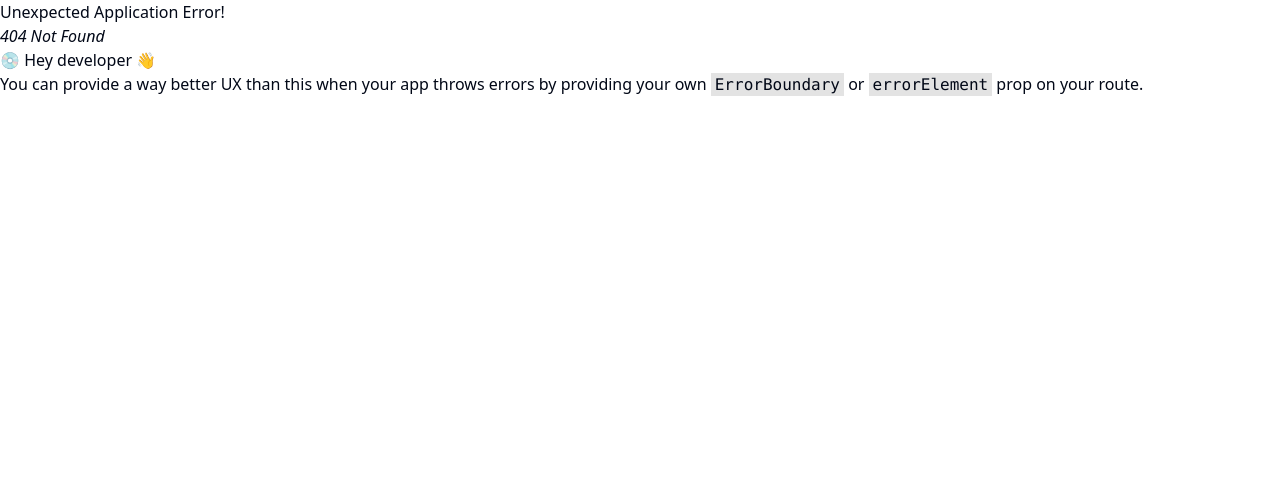
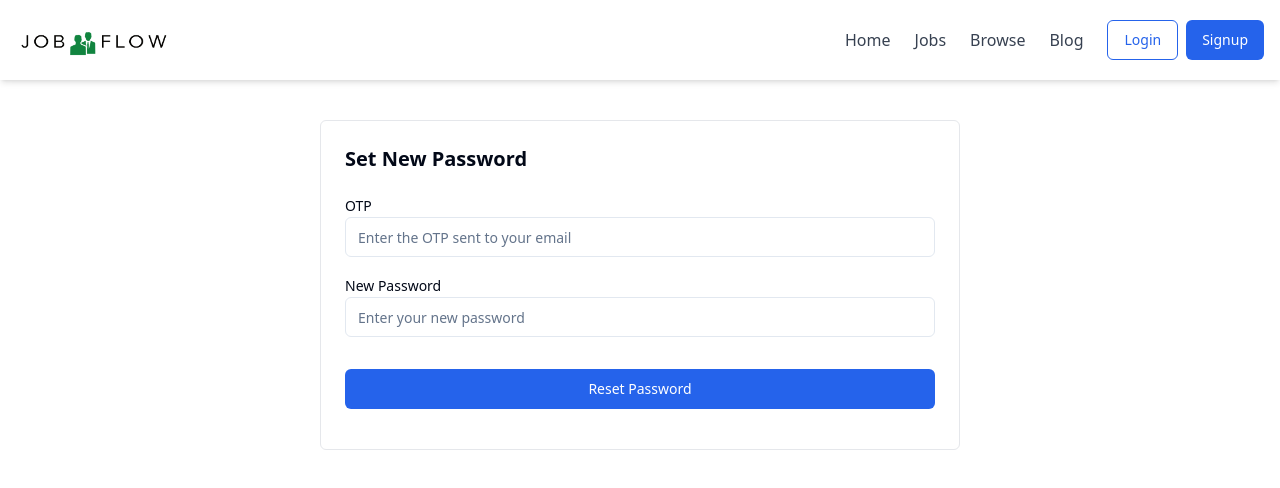
Before and after one commit to Dinanath99/jobFlow, a React (Vite) app in the folder frontend/: page /set-new-password in a window 1280 px wide. Before the commit this address had no page. Shown: the top 488 px of the page. Built offline with nearby package versions, Linux system fonts and the light colour scheme.

Commit message:
forgot password completed

```diff
--- a/frontend/src/components/auth/ForgotPassword.jsx
+++ b/frontend/src/components/auth/ForgotPassword.jsx
@@ -1,3 +1,129 @@
+// import { Button } from "@/components/ui/button";
+// import { Input } from "@/components/ui/input";
+// import { Label } from "@/components/ui/label";
+// import { USER_API_END_POINT } from "@/utils/constant";
+// import axios from "axios";
+// import { useFormik } from "formik";
+// import { useNavigate } from "react-router-dom";
+// import { toast } from "sonner";
+// import * as Yup from "yup";
+// import Navbar from "../shared/Navbar";
+
+// const ForgotPassword = () => {
+//   // const formik = useFormik({
+//   //   initialValues: {
+//   //     email: "",
+//   //   },
+//   //   validationSchema: Yup.object({
+//   //     email: Yup.string()
+//   //       .email("Invalid email address")
+//   //       .required("Email is required."),
+//   //   }),
+//   //   onSubmit: async (values) => {
+//   //     try {
+//   //       const res = await axios.post(
+//   //         `${USER_API_END_POINT}/forgot`,
+//   //         values,
+//   //         {
+//   //           headers: {
+//   //             "Content-Type": "application/json",
+//   //           },
+//   //           withCredentials: true,
+//   //         }
+//   //       );
+//   //       if (res.data.success) {
+//   //         toast.success(res.data.message);
+//   //       } else {
+//   //         toast.error("An error occurred. Please try again.");
+//   //       }
+//   //     } catch (error) {
+//   //       console.log(error);
+//   //       toast.error(
+//   //         error.response?.data?.message ||
+//   //           "Failed to send password reset email."
+//   //       );
+//   //     }
+//   //   },
+//   // });
+//   const navigate = useNavigate();
+
+//   const formik = useFormik({
+//     initialValues: {
+//       email: "",
+//     },
+//     validationSchema: Yup.object({
+//       email: Yup.string()
+//         .email("Invalid email address")
+//         .required("Email is required."),
+//     }),
+//     onSubmit: async (values) => {
+//       try {
+//         const res = await axios.post(`${USER_API_END_POINT}/forgot`, values, {
+//           headers: {
+//             "Content-Type": "application/json",
+//           },
+//           withCredentials: true,
+//         });
+//         if (res.data.success) {
+//           toast.success(res.data.message);
+//           navigate("/set-new-password", { state: { email: values.email } });
+//         } else {
+//           toast.error("An error occurred. Please try again.");
+//         }
+//       } catch (error) {
+//         console.log(error);
+//         toast.error(
+//           error.response?.data?.message ||
+//             "Failed to send password reset email."
+//         );
+//       }
+//     },
+//   });
+//   return (
+//     <div className="my-20">
+//       <Navbar />
+//       <div className="flex items-center justify-center max-w-7xl mx-auto">
+//         <form
+//           onSubmit={formik.handleSubmit}
+//           className="w-1/2 border border-gray-200 rounded-md p-6 my-10"
+//         >
+//           <h1 className="font-bold text-xl mb-5">Forgot Password</h1>
+//           <p className="mb-4 text-gray-600">
+//             Enter your registered email address. We'll send you a link to reset
+//             your password.
+//           </p>
+
+//           <div className="my-4">
+//             <Label htmlFor="email">Email</Label>
+//             <Input
+//               type="email"
+//               id="email"
+//               name="email"
+//               value={formik.values.email}
+//               onChange={formik.handleChange}
+//               onBlur={formik.handleBlur}
+//               placeholder="Enter your email"
+//             />
+//             {formik.touched.email && formik.errors.email && (
+//               <p className="text-red-600 text-sm mt-1">{formik.errors.email}</p>
+//             )}
+//           </div>
+
+//           <Button
+//             type="submit"
+//             className="w-full my-4 bg-blue-600 text-white hover:bg-blue-700"
+//           >
+//             Send Reset Link
+//           </Button>
+//         </form>
+//       </div>
+//     </div>
+//   );
+// };
+
+// export default ForgotPassword;
+
+
 import { Button } from "@/components/ui/button";
 import { Input } from "@/components/ui/input";
 import { Label } from "@/components/ui/label";
@@ -7,8 +133,11 @@ import { useFormik } from "formik";
 import { toast } from "sonner";
 import * as Yup from "yup";
 import Navbar from "../shared/Navbar";
+import { useNavigate } from "react-router-dom";
 
 const ForgotPassword = () => {
+  const navigate = useNavigate();
+
   const formik = useFormik({
     initialValues: {
       email: "",
@@ -20,18 +149,15 @@ const ForgotPassword = () => {
     }),
     onSubmit: async (values) => {
       try {
-        const res = await axios.post(
-          `${USER_API_END_POINT}/forgot-password`,
-          values,
-          {
-            headers: {
-              "Content-Type": "application/json",
-            },
-            withCredentials: true,
-          }
-        );
+        const res = await axios.post(`${USER_API_END_POINT}/forgot`, values, {
+          headers: {
+            "Content-Type": "application/json",
+          },
+          withCredentials: true,
+        });
         if (res.data.success) {
           toast.success(res.data.message);
+          navigate("/set-new-password", { state: { email: values.email } });
         } else {
           toast.error("An error occurred. Please try again.");
         }
--- /dev/null
+++ b/frontend/src/components/auth/SetNewPassword.jsx
@@ -0,0 +1,115 @@
+import { Button } from "@/components/ui/button";
+import { Input } from "@/components/ui/input";
+import { Label } from "@/components/ui/label";
+import { USER_API_END_POINT } from "@/utils/constant";
+import axios from "axios";
+import { useFormik } from "formik";
+import { useLocation, useNavigate } from "react-router-dom";
+import { toast } from "sonner";
+import * as Yup from "yup";
+import Navbar from "../shared/Navbar";
+
+const SetNewPassword = () => {
+  const navigate = useNavigate();
+  const location = useLocation();
+  const email = location.state?.email || ""; // Get email from location state
+
+  const formik = useFormik({
+    initialValues: {
+      otp: "",
+      newPassword: "",
+    },
+    validationSchema: Yup.object({
+      otp: Yup.string()
+        .length(6, "OTP must be 6 digits.")
+        .required("OTP is required."),
+      newPassword: Yup.string()
+        .min(6, "Password must be at least 6 characters.")
+        .required("New password is required."),
+    }),
+    onSubmit: async (values) => {
+      try {
+        const res = await axios.post(
+          `${USER_API_END_POINT}/verify`,
+          {
+            email,
+            otp: values.otp,
+            newPassword: values.newPassword,
+          },
+          {
+            headers: {
+              "Content-Type": "application/json",
+            },
+            withCredentials: true,
+          }
+        );
+        if (res.data.success) {
+          toast.success(res.data.message);
+          navigate("/login");
+        } else {
+          toast.error("Failed to reset password. Please try again.");
+        }
+      } catch (error) {
+        console.log(error);
+        toast.error(error.response?.data?.message || "Password reset failed.");
+      }
+    },
+  });
+
+  return (
+    <div className="my-20">
+      <Navbar />
+      <div className="flex items-center justify-center max-w-7xl mx-auto">
+        <form
+          onSubmit={formik.handleSubmit}
+          className="w-1/2 border border-gray-200 rounded-md p-6 my-10"
+        >
+          <h1 className="font-bold text-xl mb-5">Set New Password</h1>
+
+          <div className="my-4">
+            <Label htmlFor="otp">OTP</Label>
+            <Input
+              type="text"
+              id="otp"
+              name="otp"
+              value={formik.values.otp}
+              onChange={formik.handleChange}
+              onBlur={formik.handleBlur}
+              placeholder="Enter the OTP sent to your email"
+            />
+            {formik.touched.otp && formik.errors.otp && (
+              <p className="text-red-600 text-sm mt-1">{formik.errors.otp}</p>
+            )}
+          </div>
+
+          <div className="my-4">
+            <Label htmlFor="newPassword">New Password</Label>
+            <Input
+              type="password"
+              id="newPassword"
+              name="newPassword"
+              value={formik.values.newPassword}
+              onChange={formik.handleChange}
+              onBlur={formik.handleBlur}
+              placeholder="Enter your new password"
+            />
+            {formik.touched.newPassword && formik.errors.newPassword && (
+              <p className="text-red-600 text-sm mt-1">
+                {formik.errors.newPassword}
+              </p>
+            )}
+          </div>
+
+          <Button
+            type="submit"
+            className="w-full my-4 bg-blue-600 text-white hover:bg-blue-700"
+          >
+            Reset Password
+          </Button>
+        </form>
+      </div>
+    </div>
+  );
+};
+
+export default SetNewPassword;
--- a/frontend/src/components/auth/Signup.jsx
+++ b/frontend/src/components/auth/Signup.jsx
@@ -205,9 +205,11 @@ const Signup = () => {
         .min(6, "Password must be at least 6 characters.")
         .required("Password is required."),
       phoneNumber: Yup.string()
-        .matches(/^\d+$/, "Phone number must be numeric.")
-        .required("Phone number is required.")
-        .min(10, "Phone number must be at least 10 characters."),
+        .matches(
+          /^9\d{9}$/,
+          "Phone number must start with 9 and be 10 digits long."
+        )
+        .required("Phone number is required."),
       role: Yup.string().required("Role is required."),
       file: Yup.mixed().test(
         "fileSize",
@@ -215,6 +217,7 @@ const Signup = () => {
         (value) => !value || value.size <= 2000000
       ), // 2MB
     }),
+
     onSubmit: async (values) => {
       const formData = new FormData();
       formData.append("fullname", values.fullname);
```
Also changed, not shown: frontend/src/App.jsx (+7 -2 lines).
